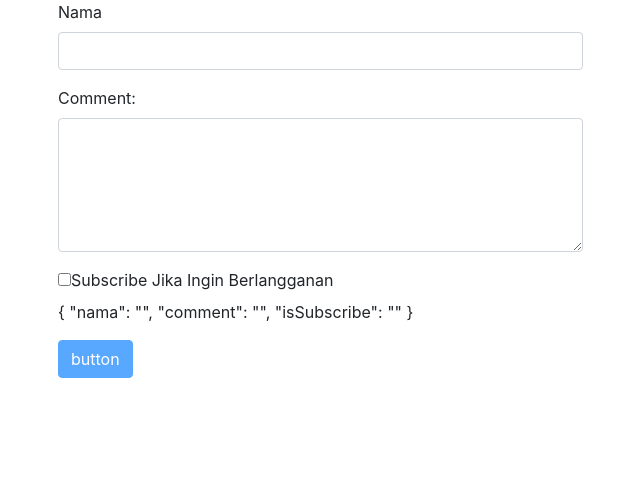
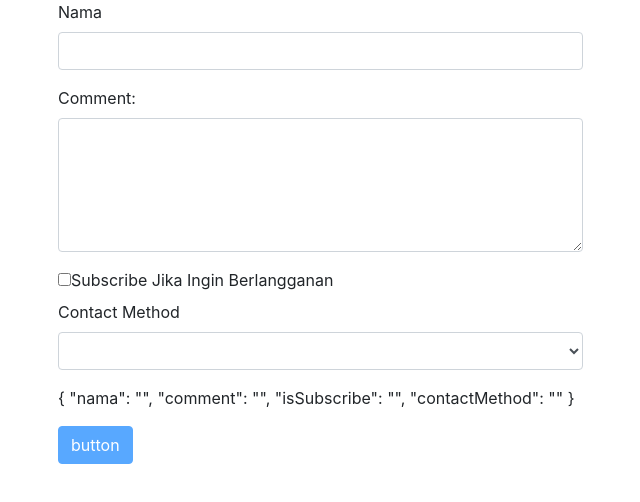
Before and after one commit to mohkhoirularifin/Pemrograman-Web-Lanjut, an Angular app in the folder Praktikum7/: page / in a window 1280 px wide. Shown: the top 502 px of the page, without its empty margins (42-682 px from the left). Built offline with nearby package versions, Linux system fonts and the light colour scheme.

Commit message:
Update contact.component.html

```diff
--- a/Praktikum7/src/app/contact/contact.component.html
+++ b/Praktikum7/src/app/contact/contact.component.html
@@ -67,12 +67,19 @@
       </div>
       <div class="checkbox">
         <label for="">
-          <input type="checkbox" ngModel name="isSubscribe">Subscribe Jika Ingin Berlangganan
+          <input type="checkbox" ngModel name="isSubscribe" />Subscribe Jika
+          Ingin Berlangganan
         </label>
-        <p>
-          {{form.value|json}}
+      </div>
+      <div class="form-group">
+        <label for="contactMethod">Contact Method</label>
+        <select ngModel name="contactMethod" id="contactMethod" class="form-control">
+          <option *ngFor="let method of contactMethods" [value]="method.id">{{method.name}}</option>
+        </select>
+      </div>
+      <p>
+          {{ form.value | json }}
         </p>
-      </div>
       <button type="submit" [disabled]="!form.valid" class="btn btn-primary">
         button
       </button>
```
